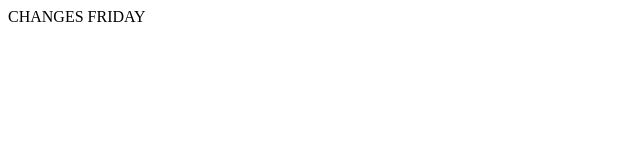
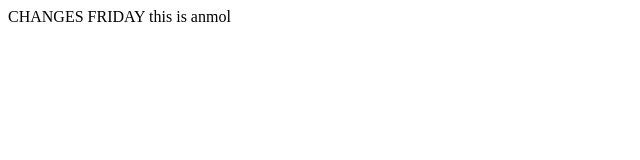
Before and after one commit to nmlbrar/Oct3repo, a plain HTML site: page index.html in a window 1280 px wide. Shown: the whole page, without its empty margins (0-640 px from the left). Drawn offline with Linux system fonts and the light colour scheme.

Commit message:
anmol made a change

```diff
--- a/index.html
+++ b/index.html
@@ -5,6 +5,7 @@
 <title>Version 1.2</title>
 </head>
 CHANGES FRIDAY
+this is anmol
 <body>
 </body>
 </html>
```
